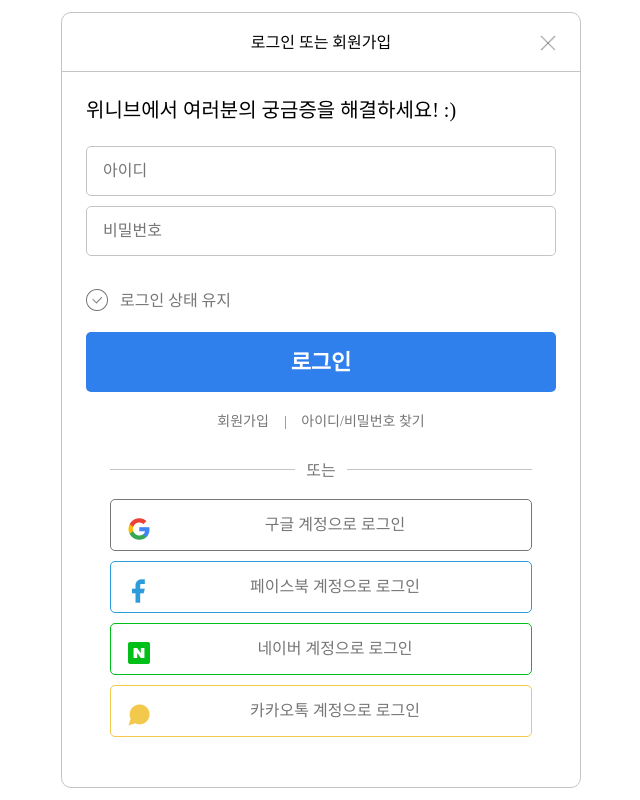
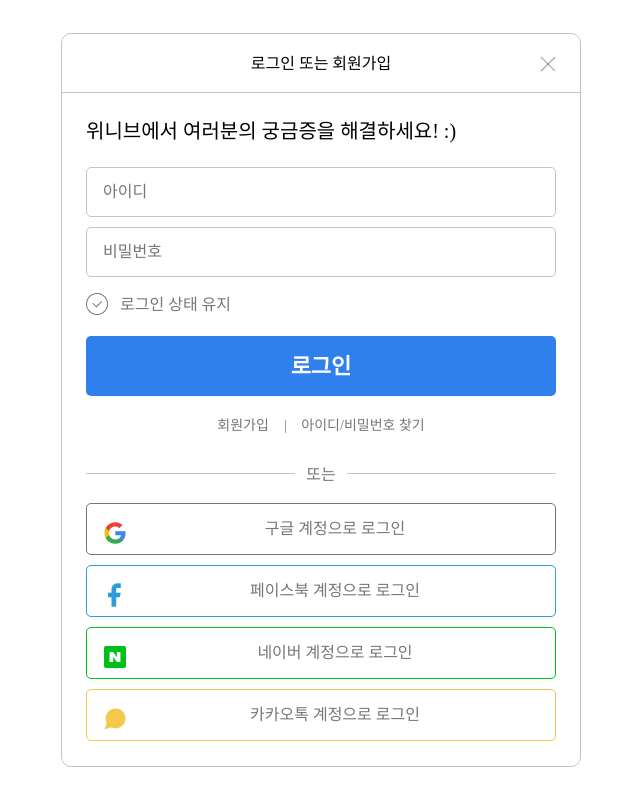
Before and after one commit to Jinnie-kim/FE_School-2, a plain HTML site: page 20220418~20220422/login-2/modal.html in a window 1280 px wide. Shown: the whole page, without its empty margins (319-959 px from the left). Drawn offline with Linux system fonts and the light colour scheme; a web font is replaced by a local one.

Commit message:
CSS: adjust login__social section + adjust form__login

```diff
--- a/20220418~20220422/login-2/modal.css
+++ b/20220418~20220422/login-2/modal.css
@@ -47,6 +47,7 @@
       border: 0;
       font: inherit;
       vertical-align: baseline;
+      box-sizing: border-box;
 	  -webkit-box-sizing: border-box;
   }
 
@@ -120,7 +121,7 @@
   .hold__label {
     display: inline-block;
     height: 22px;
-    margin: 17px 0 21px;
+    margin-bottom:  21px;
     text-align: left;
     font-weight: 500;
     font-size: 16px;
@@ -186,8 +187,7 @@
 
 .login__form .login__social {
   position: relative;
-  margin-top: 30px;
-  padding: 38px 24px 25px;
+  padding-top: 38px;
     font-size: 16px;
     line-height: 20.03px;
     color: #767676;
@@ -212,7 +212,7 @@
 .login__social::after {
   content: "";
   display: block;
-  width: calc(100% - 48px);
+  width: 100%;
   position: absolute;
   top: 9px;
   height: 1px;
```
